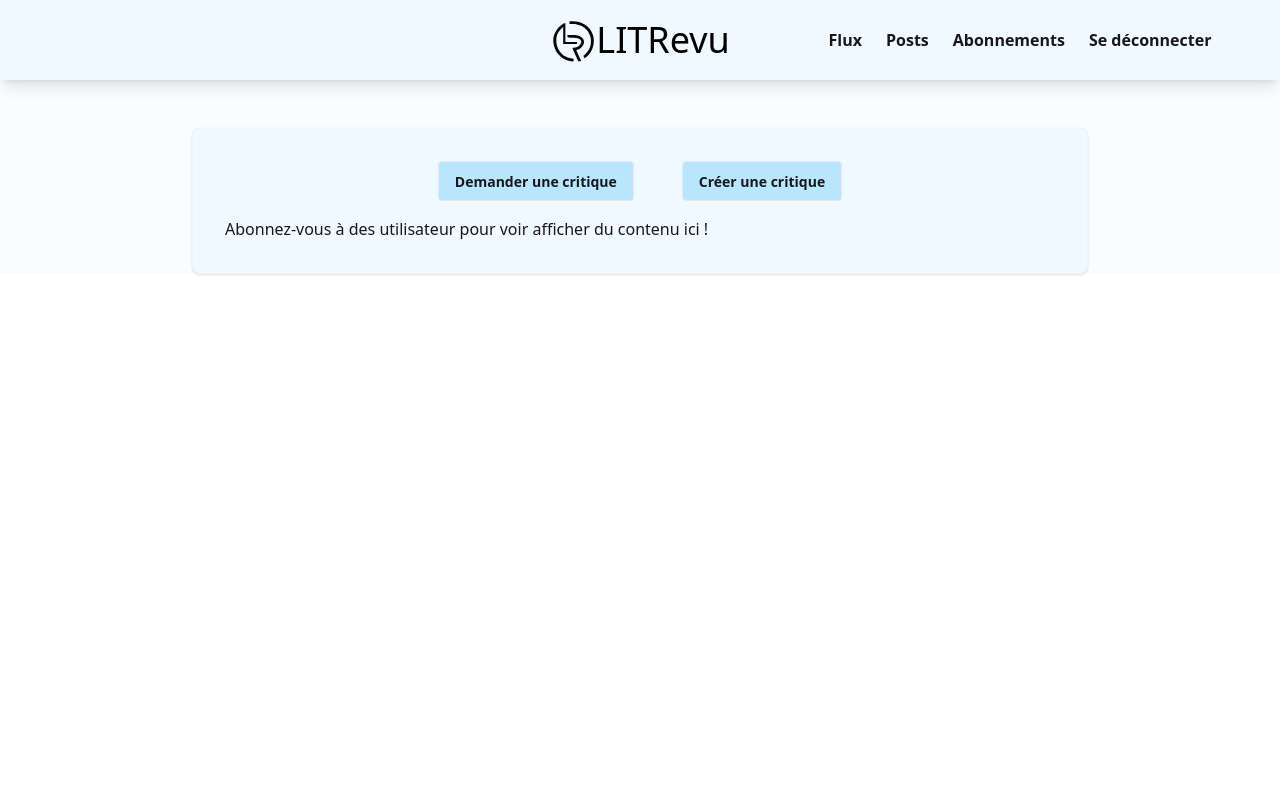
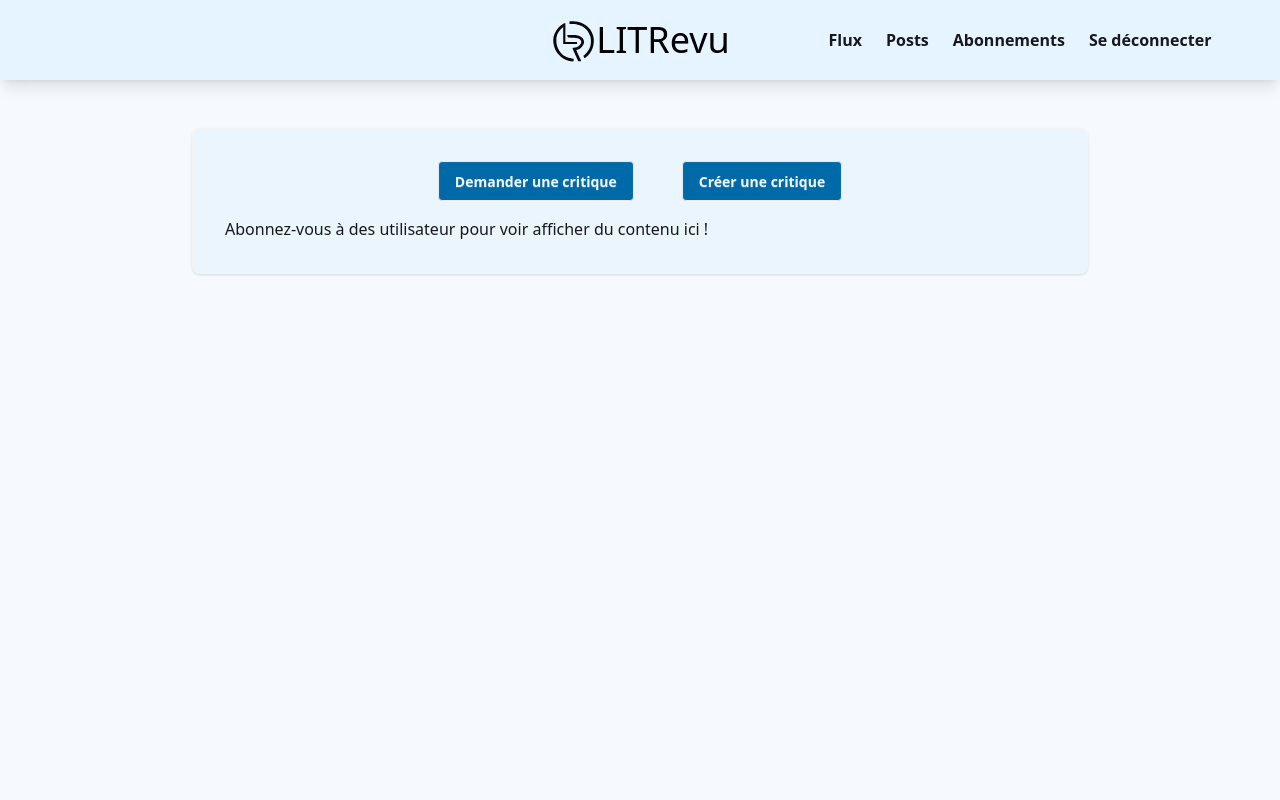
Before and after one commit to yobtrd/litrevu, a Django app: page /feed/ in a window 1280 px wide. Run offline with Django 5.2, Linux system fonts and the light colour scheme; the visitor is signed in with stand-in values (Sample User, id 1); data that the repository does not hold is empty; some libraries are stand-ins or nearby versions.

Commit message:
Fixed some issues with the Full Review features. Implemented CSS for the feed.

```diff
--- a/litrevu/core/models.py
+++ b/litrevu/core/models.py
@@ -13,6 +13,7 @@ class Ticket(models.Model):
     user = models.ForeignKey(to=settings.AUTH_USER_MODEL, on_delete=models.CASCADE)
     image = models.ImageField(null=True, blank=True)
     time_created = models.DateTimeField(auto_now_add=True)
+    part_of_full_review = models.BooleanField(default=False)
 
     IMAGE_SIZE = (150, 220)
 
--- a/litrevu/core/templates/core/partials/personal_posts_feed.html
+++ b/litrevu/core/templates/core/partials/personal_posts_feed.html
@@ -11,8 +11,8 @@
     {% elif post.content_type == 'REVIEW' %}
         {% include 'core/partials/review_snippet.html' with review=post %}
         <div class="inline-flex justify-center gap-3 md:justify-end md:mr-12">
-            <a href="{% url 'change_ticket' post.id %}" class="btn btn-sm btn-soft">Modifier</a>
-            <a href="{% url 'delete_ticket' post.id %}" class="btn btn-sm btn-outline">Supprimer</a>
+            <a href="{% url 'change_review' post.ticket.id post.id %}" class="btn btn-sm btn-soft">Modifier</a>
+            <a href="{% url 'delete_review' post.ticket.id post.id %}" class="btn btn-sm btn-outline">Supprimer</a>
         </div>
     {% endif %}
 {% endfor %}
--- a/litrevu/core/templatetags/core_extras.py
+++ b/litrevu/core/templatetags/core_extras.py
@@ -5,13 +5,13 @@ register = template.Library()
 
 @register.simple_tag(takes_context=True)
 def get_user_display(context, user):
-    if user == context['user']:
+    if user == context["user"]:
         return "Vous avez"
     return f"{user.username} a"
 
 
 @register.simple_tag(takes_context=True)
 def get_username_display(context, user):
-    if user == context['user']:
+    if user == context["user"]:
         return "vous"
     return user.username
--- a/litrevu/core/views.py
+++ b/litrevu/core/views.py
@@ -16,7 +16,7 @@ from django.http import JsonResponse
 @page_template("core/partials/posts_feed.html")
 def feed(request, template="core/feed.html", extra_context=None):
 
-    tickets = get_feed_tickets(request.user)
+    tickets = get_feed_tickets(request.user).filter(part_of_full_review=False)
     reviews = get_feed_reviews(request.user)
     posts = get_posts_feed(tickets, reviews)
 
@@ -25,14 +25,6 @@ def feed(request, template="core/feed.html", extra_context=None):
         context.update(extra_context)
 
     return render(request, template, context)
-
-
-def get_consistent_context(request, extra=None):
-    base = {
-        "user": request.user,
-        "request": request,
-    }
-    return {**base, **(extra or {})}
 
 
 def get_feed_tickets(user):
@@ -150,8 +142,16 @@ def create_review(request, ticket_id):
     """Handles review creation and prevents duplicate reviews on tickets"""
     ticket = get_object_or_404(Ticket, id=ticket_id)
 
-    if Review.objects.filter(ticket_id=ticket.id).exists():
+    if ticket.user == request.user:
         raise PermissionDenied
+    if Review.objects.filter(ticket=ticket).exists():
+        if (
+            ticket.part_of_full_review
+            and Review.objects.filter(ticket=ticket).count() >= 2
+        ):
+            raise PermissionDenied
+        elif not ticket.part_of_full_review:
+            raise PermissionDenied
 
     review_form = ReviewForm()
     if request.method == "POST":
@@ -198,8 +198,8 @@ def delete_review(request, ticket_id, review_id):
 
 
 @login_required
-def create_ticket_and_review(request):
-    """Handles ticket and review creation."""
+def create_full_review(request):
+    """Handles user's full review creation."""
     ticket_form = TicketForm()
     review_form = ReviewForm()
     if request.method == "POST":
@@ -208,6 +208,7 @@ def create_ticket_and_review(request):
         if all([ticket_form.is_valid(), review_form.is_valid()]):
             ticket = ticket_form.save(commit=False)
             ticket.user = request.user
+            ticket.part_of_full_review = True
             ticket.save()
             review = review_form.save(commit=False)
             review.user = request.user
@@ -216,7 +217,7 @@ def create_ticket_and_review(request):
             return redirect("feed")
     return render(
         request,
-        "core/create_ticket_review.html",
+        "core/create_full_review.html",
         context={"ticket_form": ticket_form, "review_form": review_form},
     )
 
--- a/litrevu/litrevu/urls.py
+++ b/litrevu/litrevu/urls.py
@@ -9,7 +9,7 @@ from django.urls import path, include
 urlpatterns = [
     path("admin/", admin.site.urls),
     path("feed/", core.views.feed, name="feed"),
-    path("posts/", core.views.personal_posts, name="posts"),
+    path("posts/", core.views.personal_posts, name="personal_posts"),
     path("signup/", accounts.views.signup, name="signup"),
     path(
         "",
@@ -43,7 +43,7 @@ urlpatterns = [
     ),
     path(
         "ticket/create_ticket_review/",
-        core.views.create_ticket_and_review,
+        core.views.create_full_review,
         name="create_ticket_review",
     ),
     path("follow/", core.views.follow_user, name="follow"),
--- a/litrevu/templates/base.html
+++ b/litrevu/templates/base.html
@@ -2,7 +2,7 @@
 {% load static %}
 
 <!DOCTYPE html>
-<html lang="fr">
+<html lang="fr" class="min-h-full bg-blue-50/50">
 
     <head>
         <title>LITRevu</title>
@@ -11,9 +11,9 @@
         {% tailwind_css %}
     </head>
 
-    <body class="bg-sky-50/40">
+    <body>
 
-        <header class="relative w-full py-4 px-6 bg-sky-50 shadow-lg min-h-[80px] flex flex-col items-center
+        <header class="relative w-full py-4 px-6 bg-sky-100/70 shadow-lg min-h-[80px] flex flex-col items-center
                       lg:flex-row lg:justify-center">
 
             <div class="absolute left-1/2 transform -translate-x-1/2 flex items-center">
@@ -25,7 +25,7 @@
                 <nav class="flex flex-col items-center gap-y-1 mt-12
                             lg:flex-row lg:items-center lg:mt-0 lg:relative lg:left-[380px] lg:gap-x-6">
                     <a href="{% url 'feed' %}" class="menu-link">Flux</a>
-                    <a href="{% url 'posts' %}" class="menu-link">Posts</a>
+                    <a href="{% url 'personal_posts' %}" class="menu-link">Posts</a>
                     <a href="{% url 'follow' %}" class="menu-link">Abonnements</a>
                     <form action="{% url 'logout' %}" method="post" class="menu-link">
                         {% csrf_token %}
--- a/litrevu/theme/static/css/dist/styles.css
+++ b/litrevu/theme/static/css/dist/styles.css
@@ -7,9 +7,12 @@
       "Segoe UI Emoji", "Segoe UI Symbol", "Noto Color Emoji";
     --font-mono: ui-monospace, SFMono-Regular, Menlo, Monaco, Consolas, "Liberation Mono",
       "Courier New", monospace;
-    --color-sky-50: oklch(97.7% 0.013 236.62);
     --color-sky-100: oklch(95.1% 0.026 236.824);
     --color-sky-200: oklch(90.1% 0.058 230.902);
+    --color-sky-700: oklch(50% 0.134 242.749);
+    --color-sky-800: oklch(44.3% 0.11 240.79);
+    --color-blue-50: oklch(97% 0.014 254.604);
+    --color-gray-50: oklch(98.5% 0.002 247.839);
     --color-gray-100: oklch(96.7% 0.003 264.542);
     --color-gray-400: oklch(70.7% 0.022 261.325);
     --color-gray-700: oklch(37.3% 0.034 259.733);
@@ -17,8 +20,8 @@
     --color-white: #fff;
     --spacing: 0.25rem;
     --container-4xl: 56rem;
-    --text-lg: 1.125rem;
-    --text-lg--line-height: calc(1.75 / 1.125);
+    --text-sm: 0.875rem;
+    --text-sm--line-height: calc(1.25 / 0.875);
     --text-xl: 1.25rem;
     --text-xl--line-height: calc(1.75 / 1.25);
     --text-4xl: 2.25rem;
@@ -992,14 +998,14 @@
   .min-h-\[80px\] {
     min-height: 80px;
   }
+  .min-h-full {
+    min-height: 100%;
+  }
   .w-54 {
     width: calc(var(--spacing) * 54);
   }
   .w-full {
     width: 100%;
-  }
-  .max-w-\[70ch\] {
-    max-width: 70ch;
   }
   .-translate-x-1\/2 {
     --tw-translate-x: calc(calc(1 / 2 * 100%) * -1);
@@ -1057,25 +1063,20 @@
   .gap-y-1 {
     row-gap: calc(var(--spacing) * 1);
   }
-  .rounded-sm {
-    border-radius: var(--radius-sm);
-  }
-  .border {
-    border-style: var(--tw-border-style);
-    border-width: 1px;
-  }
-  .border-gray-400 {
-    border-color: var(--color-gray-400);
-  }
-  .bg-sky-50 {
-    background-color: var(--color-sky-50);
-  }
-  .bg-sky-50\/40 {
-    background-color: color-mix(in srgb, oklch(97.7% 0.013 236.62) 40%, transparent);
+  .bg-blue-50\/50 {
+    background-color: color-mix(in srgb, oklch(97% 0.014 254.604) 50%, transparent);
   }
   @supports (color: color-mix(in lab, red, red)) {
-    .bg-sky-50\/40 {
-      background-color: color-mix(in oklab, var(--color-sky-50) 40%, transparent);
+    .bg-blue-50\/50 {
+      background-color: color-mix(in oklab, var(--color-blue-50) 50%, transparent);
+    }
+  }
+  .bg-sky-100\/70 {
+    background-color: color-mix(in srgb, oklch(95.1% 0.026 236.824) 70%, transparent);
+  }
+  @supports (color: color-mix(in lab, red, red)) {
+    .bg-sky-100\/70 {
+      background-color: color-mix(in oklab, var(--color-sky-100) 70%, transparent);
     }
   }
   .bg-white {
@@ -1543,11 +1565,12 @@
     }
   }
   .core-button {
-    background-color: var(--color-sky-200);
+    background-color: var(--color-sky-700);
+    color: var(--color-gray-100);
   }
   @media (hover: hover) {
     .core-button:hover {
-      background-color: var(--color-sky-100);
+      background-color: var(--color-sky-800);
     }
   }
   .base-block {
@@ -1561,10 +1584,71 @@
     border-style: var(--tw-border-style);
     border-width: 1px;
     border-color: var(--color-gray-100);
-    background-color: var(--color-sky-50);
+    background-color: color-mix(in srgb, oklch(95.1% 0.026 236.824) 50%, transparent);
+  }
+  @supports (color: color-mix(in lab, red, red)) {
+    .base-block {
+      background-color: color-mix(in oklab, var(--color-sky-100) 50%, transparent);
+    }
+  }
+  .base-block {
     padding: calc(var(--spacing) * 8);
     --tw-shadow: 0 1px 3px 0 var(--tw-shadow-color, rgb(0 0 0 / 0.1)), 0 1px 2px -1px var(--tw-shadow-color, rgb(0 0 0 / 0.1));
     box-shadow: var(--tw-inset-shadow), var(--tw-inset-ring-shadow), var(--tw-ring-offset-shadow), var(--tw-ring-shadow), var(--tw-shadow);
+  }
+  .post-card {
+    margin-inline: calc(var(--spacing) * 2);
+    margin-block: calc(var(--spacing) * 2);
+    border-radius: var(--radius-sm);
+    border-style: var(--tw-border-style);
+    border-width: 1px;
+    border-color: var(--color-gray-400);
+    background-color: var(--color-gray-50);
+    padding: calc(var(--spacing) * 4);
+    --tw-shadow: 0 4px 6px -1px var(--tw-shadow-color, rgb(0 0 0 / 0.1)), 0 2px 4px -2px var(--tw-shadow-color, rgb(0 0 0 / 0.1));
+    box-shadow: var(--tw-inset-shadow), var(--tw-inset-ring-shadow), var(--tw-ring-offset-shadow), var(--tw-ring-shadow), var(--tw-shadow);
+  }
+  @media (width >= 40rem) {
+    .post-card {
+      margin-inline: calc(var(--spacing) * 12);
+    }
+  }
+  .post-header {
+    margin-bottom: calc(var(--spacing) * 4);
+    display: flex;
+    flex-direction: column;
+  }
+  @media (width >= 40rem) {
+    .post-header {
+      flex-direction: row;
+    }
+  }
+  @media (width >= 40rem) {
+    .post-header {
+      align-items: baseline;
+    }
+  }
+  @media (width >= 40rem) {
+    .post-header {
+      justify-content: space-between;
+    }
+  }
+  .post-article {
+    margin-top: calc(var(--spacing) * 4);
+  }
+  :where(.post-article > :not(:last-child)) {
+    --tw-space-y-reverse: 0;
+    margin-block-start: calc(calc(var(--spacing) * 2) * var(--tw-space-y-reverse));
+    margin-block-end: calc(calc(var(--spacing) * 2) * calc(1 - var(--tw-space-y-reverse)));
+  }
+  @media (width >= 40rem) {
+    .post-article {
+      padding-left: calc(var(--spacing) * 6);
+    }
+  }
+  .post-p {
+    max-width: 70ch;
+    color: var(--color-gray-700);
   }
   .toggle-password-logo {
     position: absolute;
@@ -2045,83 +2129,83 @@
   inherits: false;
   initial-value: 0;
 }
+@property --tw-font-weight {
+  syntax: "*";
+  inherits: false;
+}
+@property --tw-shadow {
+  syntax: "*";
+  inherits: false;
+  initial-value: 0 0 #0000;
+}
+@property --tw-shadow-color {
+  syntax: "*";
+  inherits: false;
+}
+@property --tw-shadow-alpha {
+  syntax: "<percentage>";
+  inherits: false;
+  initial-value: 100%;
+}
+@property --tw-inset-shadow {
+  syntax: "*";
+  inherits: false;
+  initial-value: 0 0 #0000;
+}
+@property --tw-inset-shadow-color {
+  syntax: "*";
+  inherits: false;
+}
+@property --tw-inset-shadow-alpha {
+  syntax: "<percentage>";
+  inherits: false;
+  initial-value: 100%;
+}
+@property --tw-ring-color {
+  syntax: "*";
+  inherits: false;
+}
+@property --tw-ring-shadow {
+  syntax: "*";
+  inherits: false;
+  initial-value: 0 0 #0000;
+}
+@property --tw-inset-ring-color {
+  syntax: "*";
+  inherits: false;
+}
+@property --tw-inset-ring-shadow {
+  syntax: "*";
+  inherits: false;
+  initial-value: 0 0 #0000;
+}
+@property --tw-ring-inset {
+  syntax: "*";
+  inherits: false;
+}
+@property --tw-ring-offset-width {
+  syntax: "<length>";
+  inherits: false;
+  initial-value: 0px;
+}
+@property --tw-ring-offset-color {
+  syntax: "*";
+  inherits: false;
+  initial-value: #fff;
+}
+@property --tw-ring-offset-shadow {
+  syntax: "*";
+  inherits: false;
+  initial-value: 0 0 #0000;
+}
+@property --tw-duration {
+  syntax: "*";
+  inherits: false;
+}
 @property --tw-border-style {
   syntax: "*";
   inherits: false;
   initial-value: solid;
-}
-@property --tw-font-weight {
-  syntax: "*";
-  inherits: false;
-}
-@property --tw-shadow {
-  syntax: "*";
-  inherits: false;
-  initial-value: 0 0 #0000;
-}
-@property --tw-shadow-color {
-  syntax: "*";
-  inherits: false;
-}
-@property --tw-shadow-alpha {
-  syntax: "<percentage>";
-  inherits: false;
-  initial-value: 100%;
-}
-@property --tw-inset-shadow {
-  syntax: "*";
-  inherits: false;
-  initial-value: 0 0 #0000;
-}
-@property --tw-inset-shadow-color {
-  syntax: "*";
-  inherits: false;
-}
-@property --tw-inset-shadow-alpha {
-  syntax: "<percentage>";
-  inherits: false;
-  initial-value: 100%;
-}
-@property --tw-ring-color {
-  syntax: "*";
-  inherits: false;
-}
-@property --tw-ring-shadow {
-  syntax: "*";
-  inherits: false;
-  initial-value: 0 0 #0000;
-}
-@property --tw-inset-ring-color {
-  syntax: "*";
-  inherits: false;
-}
-@property --tw-inset-ring-shadow {
-  syntax: "*";
-  inherits: false;
-  initial-value: 0 0 #0000;
-}
-@property --tw-ring-inset {
-  syntax: "*";
-  inherits: false;
-}
-@property --tw-ring-offset-width {
-  syntax: "<length>";
-  inherits: false;
-  initial-value: 0px;
-}
-@property --tw-ring-offset-color {
-  syntax: "*";
-  inherits: false;
-  initial-value: #fff;
-}
-@property --tw-ring-offset-shadow {
-  syntax: "*";
-  inherits: false;
-  initial-value: 0 0 #0000;
-}
-@property --tw-duration {
-  syntax: "*";
-  inherits: false;
 }
 @layer properties {
   @supports ((-webkit-hyphens: none) and (not (margin-trim: inline))) or ((-moz-orient: inline) and (not (color:rgb(from red r g b)))) {
```
Also changed, not shown: other parts of litrevu/theme/static/css/dist/styles.css (+53 -29 lines), litrevu/core/templates/core/partials/review_snippet.html (+25 -9 lines), litrevu/core/templates/core/partials/ticket_snippet.html (+11 -11 lines), litrevu/litrevu/settings.py (+7 -2 lines), litrevu/theme/static_src/src/styles.css (+23 -10 lines), litrevu/accounts/migrations/0003_alter_user_username.py (added), litrevu/core/migrations/0004_ticket_part_of_full_review.py (added), litrevu/core/templates/core/create_full_review.html (renamed from litrevu/core/templates/core/create_ticket_review.html).
